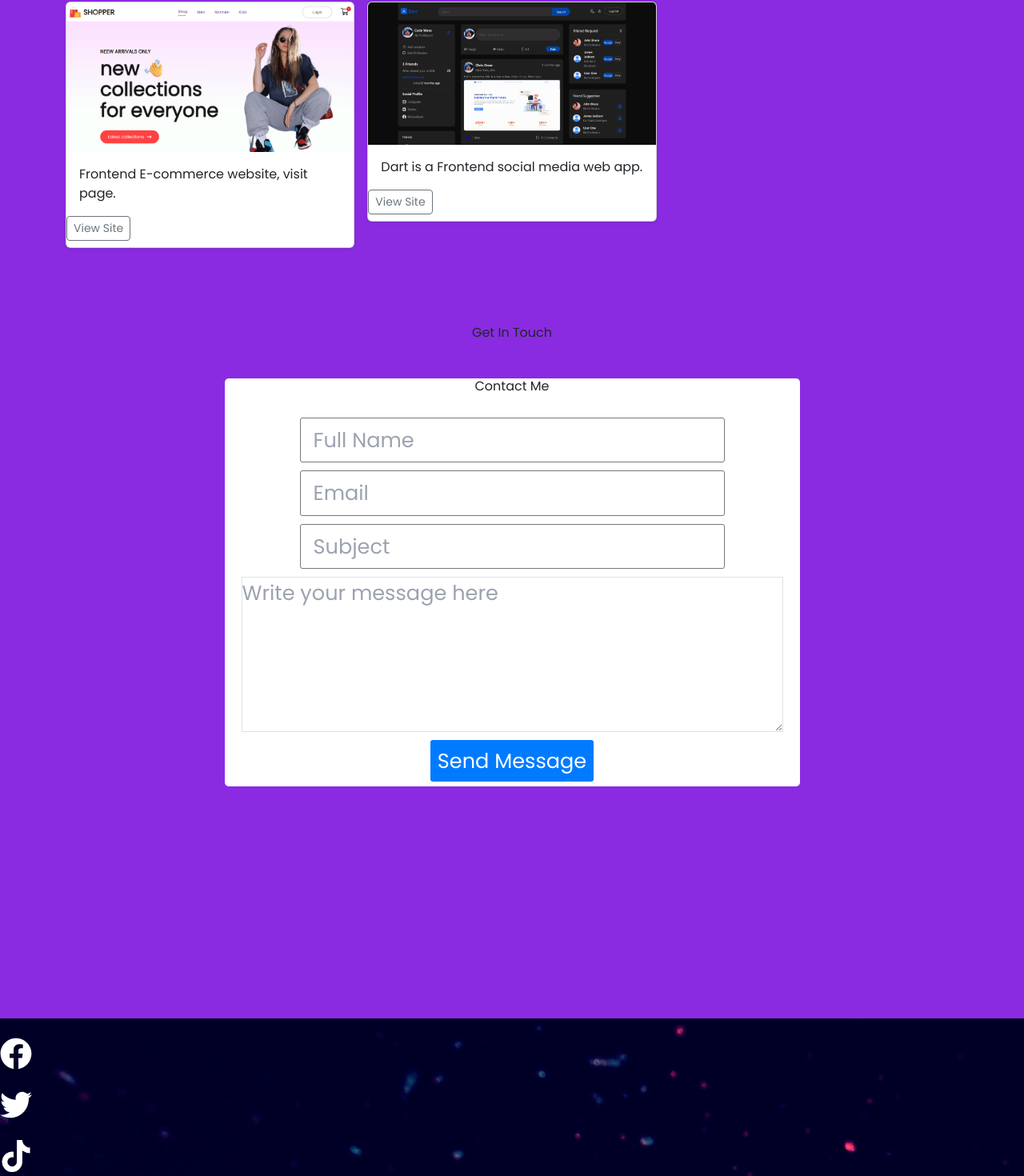
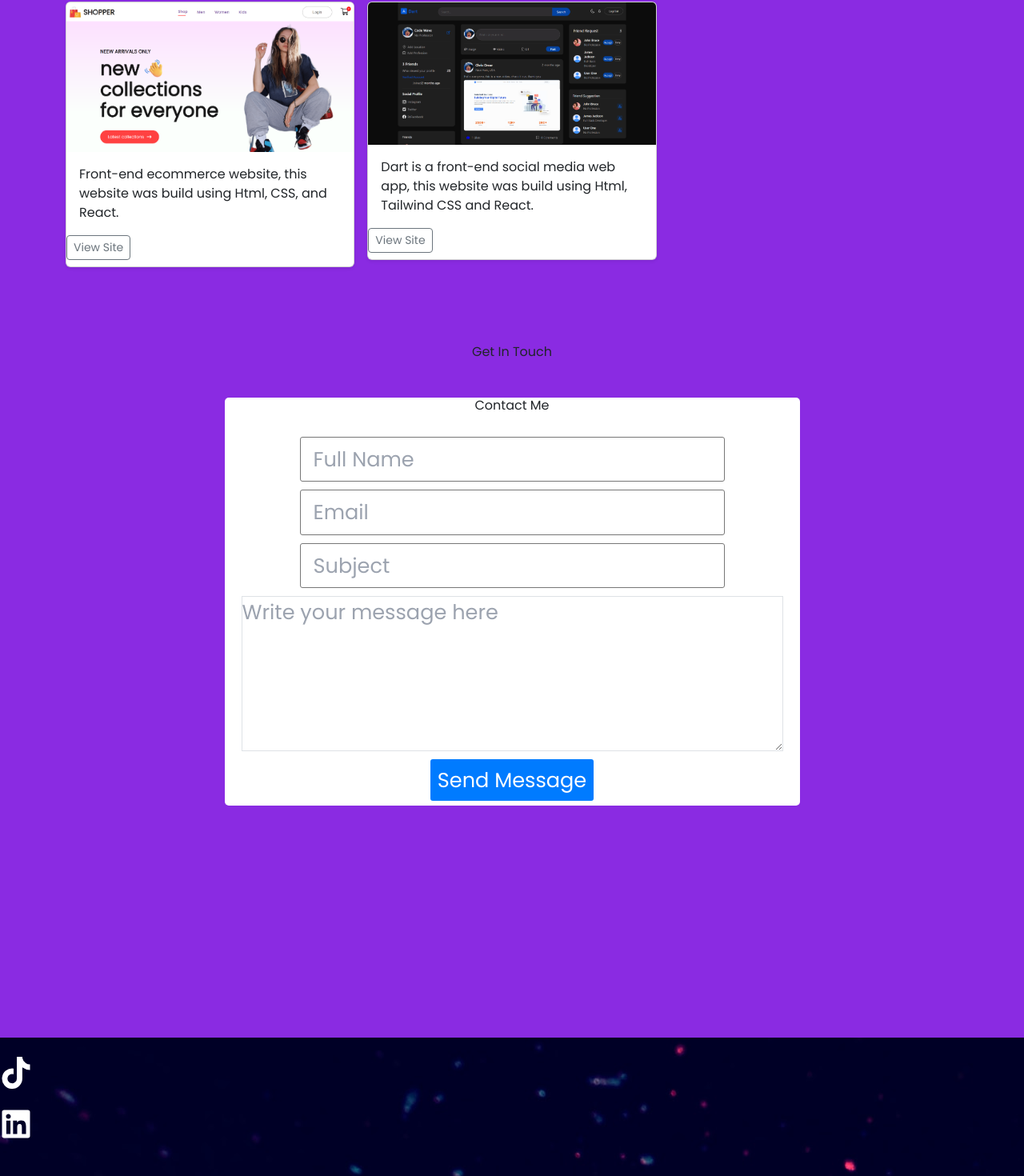
Before and after one commit to codeis1/portfolio-website, a React (Vite) app: page / in a window 1280 px wide. Shown: the part 2112-3582 px from the top of the page at 80% size. Built offline with nearby package versions, Linux system fonts and the light colour scheme; a web font is replaced by a local one.

Commit message:
Remove some of the footer icons, and other updates

```diff
--- a/src/components/Footer.jsx
+++ b/src/components/Footer.jsx
@@ -1,5 +1,5 @@
 // import Logo from "../data.js";
-import { FaFacebook, FaTwitter, FaTiktok, FaInstagram } from "react-icons/fa";
+import { FaLinkedin, FaTiktok } from "react-icons/fa";
 
 const Footer = () => {
   const year = new Date().getFullYear();
@@ -9,17 +9,17 @@ const Footer = () => {
       <div className="footer-container">
         <footer className="py-24 flex justify-center content-center flex-col">
           <div className="w-full flex justify-center content-center mx-[#400] pb-3">
-            <a className="cursor-pointer mx-2" src="">
-              <FaFacebook fontSize={40} className="text-white" />
-            </a>
-            <a className="cursor-pointer mx-2" src="">
-              <FaTwitter fontSize={40} className="text-white" />
-            </a>
-            <a className="cursor-pointer mx-2" href="https://tiktok.com/@1timoyash">
+            <a
+              className="cursor-pointer mx-2"
+              href="https://tiktok.com/@1timoyash"
+            >
               <FaTiktok fontSize={40} className="text-white" />
             </a>
-            <a className="cursor-pointer mx-2" src="">
-              <FaInstagram fontSize={40} className="text-white" />
+            <a
+              className="cursor-pointer mx-2"
+              href="https://www.linkedin.com/in/ravol-ashmeade246645/"
+            >
+              <FaLinkedin fontSize={40} className="text-white" />
             </a>
           </div>
           <p className="text-center text-[#fff]">
@@ -32,45 +32,4 @@ const Footer = () => {
   );
 };
 
-{
-  /*
-      <div>
-        <div>
-          <img src={Logo} alt="Logo" />
-        </div>
-        <div></div>
-      </div>
-    </div> */
-}
-
-{
-  /* <ul className="nav justify-content-center border-bottom pb-3 mb-3">
-          <li className="nav-item">
-            <a href="#" className="nav-link px-2 text-body-secondary">
-              Home
-            </a>
-          </li>
-          <li className="nav-item">
-            <a href="#" className="nav-link px-2 text-body-secondary">
-              Features
-            </a>
-          </li>
-          <li className="nav-item">
-            <a href="#" className="nav-link px-2 text-body-secondary">
-              Pricing
-            </a>
-          </li>
-          <li className="nav-item">
-            <a href="#" className="nav-link px-2 text-body-secondary">
-              FAQs
-            </a>
-          </li>
-          <li className="nav-item">
-            <a href="#" className="nav-link px-2 text-body-secondary">
-              About
-            </a>
-          </li>
-        </ul> */
-}
-
 export default Footer;
--- a/src/components/Portfolio.jsx
+++ b/src/components/Portfolio.jsx
@@ -30,7 +30,8 @@ const Portfolio = () => {
                 </div>
                 <div className="card-body h-[100px]">
                   <p className="card-text">
-                    Frontend E-commerce website, visit page.
+                    Front-end ecommerce website, this website was build using
+                    Html, CSS, and React.
                   </p>
                 </div>
                 <div className="d-flex justify-content-between align-items-center">
@@ -58,7 +59,8 @@ const Portfolio = () => {
                 </div>
                 <div className="card-body h-[100px]">
                   <p className="card-text">
-                    Dart is a Frontend social media web app.
+                    Dart is a front-end social media web app, this website was
+                    build using Html, Tailwind CSS and React.
                   </p>
                 </div>
                 <div className="d-flex justify-content-between align-items-center">
```
